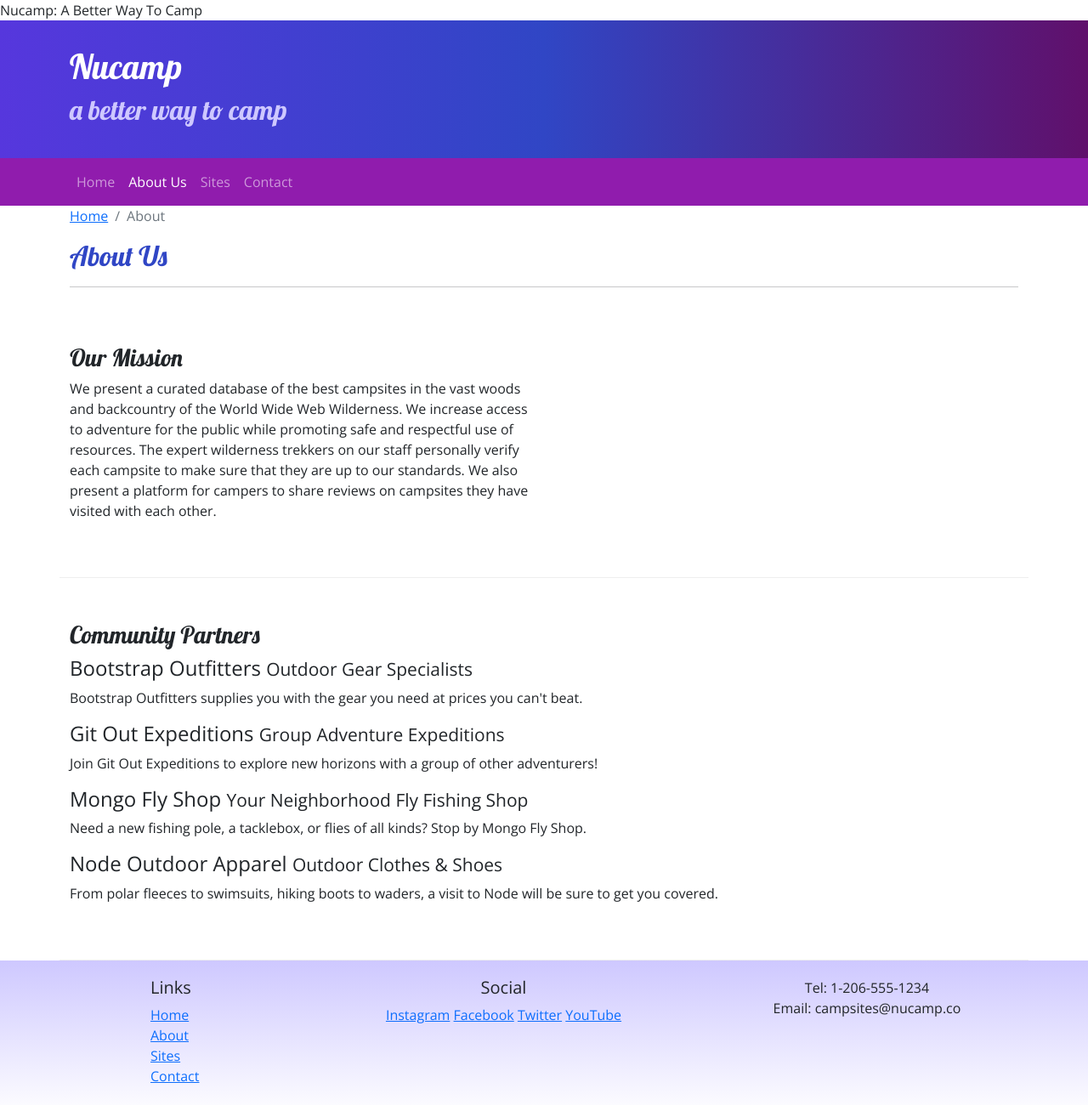
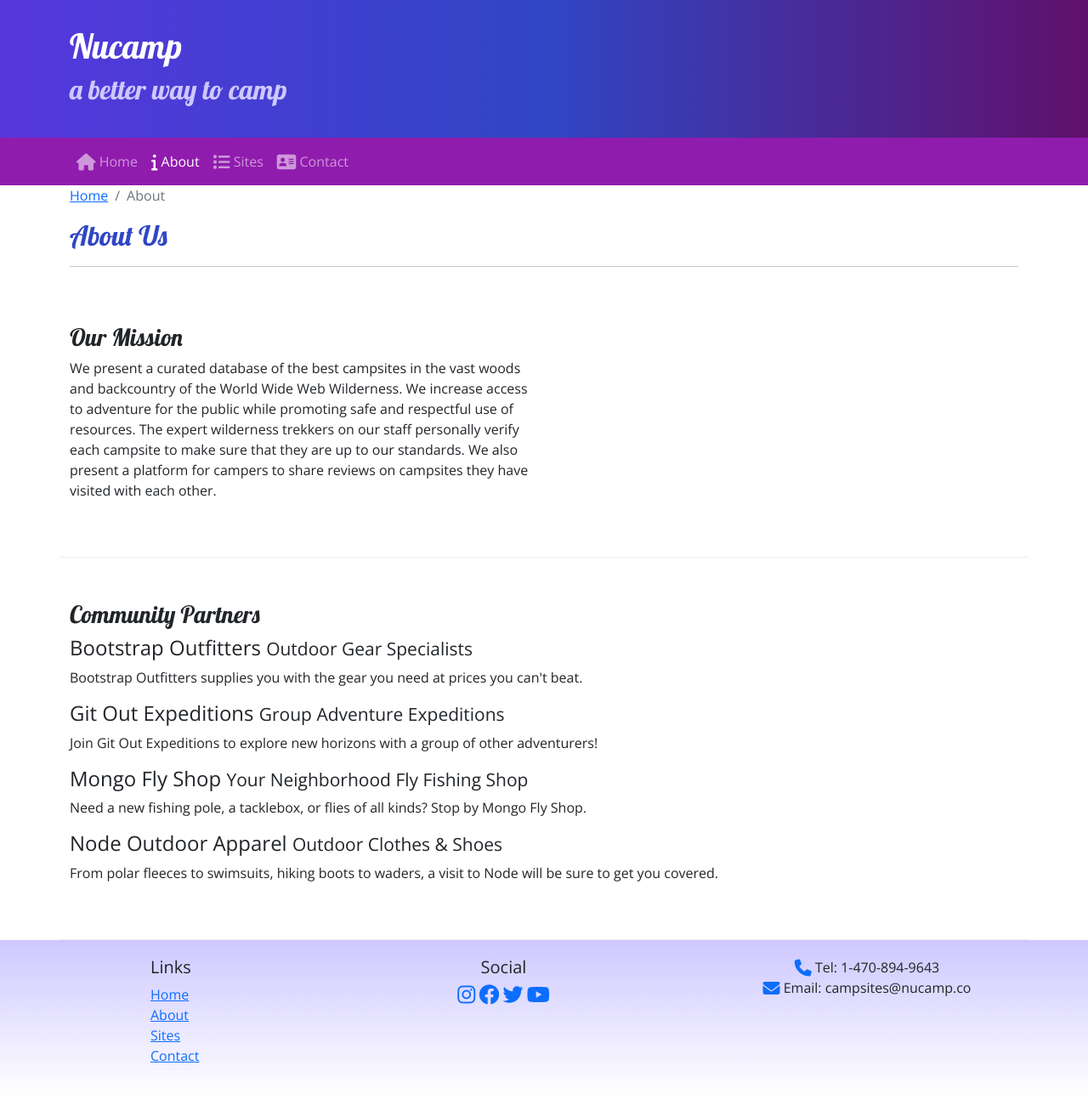
Before and after one commit to henoctshimanga/MyProject, a plain HTML site: page aboutus.html in a window 1280 px wide. Shown: the whole page at 85% size. Drawn offline with nearby package versions, Linux system fonts and the light colour scheme.

Commit message:
Icon Fonts

```diff
--- a/aboutus.html
+++ b/aboutus.html
@@ -9,11 +9,14 @@
     <!-- Bootstrap CSS -->
     <link href="https://cdn.jsdelivr.net/npm/bootstrap@5.2.3/dist/css/bootstrap.min.css" rel="stylesheet" integrity="sha384-rbsA2VBKQhggwzxH7pPCaAqO46MgnOM80zW1RWuH61DGLwZJEdK2Kadq2F9CUG65" crossorigin="anonymous" />
 
+    <!-- Additional CSS must be placed after Bootstrap CSS -->
+    <link rel="stylesheet" href="https://cdnjs.cloudflare.com/ajax/libs/font-awesome/6.2.1/css/all.min.css" integrity="sha512-MV7K8+y+gLIBoVD59lQIYicR65iaqukzvf/nwasF0nqhPay5w/9lJmVM2hMDcnK1OnMGCdVK+iQrJ7lzPJQd1w==" crossorigin="anonymous" referrerpolicy="no-referrer"/>
+
     <!-- Google Lobster -->
     <link rel="stylesheet" href="https://fonts.googleapis.com/css?family=Lobster|Open+Sans" />
 
     <!-- Additional CSS -->
-    <link rel="stylesheet" href="css/styles.css"
+    <link rel="stylesheet" href="css/styles.css">
 
     <title>Nucamp: A Better Way To Camp</title>
 </head>
@@ -39,10 +42,10 @@
             </button>
             <div class="collapse navbar-collapse" id="nucampNavbar">
                 <ul class="navbar-nav">
-                    <li class="nav-item"><a class="nav-link" href="index.html">Home</a></li>
-                    <li class="nav-item"><a class="nav-link active" href="#">About Us</a></li>
-                    <li class="nav-item"><a class="nav-link" href="#">Sites</a></li>
-                    <li class="nav-item"><a class="nav-link" href="#">Contact</a></li>
+                    <li class="nav-item"><a class="nav-link" href="index.html"><i class="fa-solid fa-house fa-lg"></i> Home</a></li>
+                    <li class="nav-item"><a class="nav-link active" href="#"><i class="fa-solid fa-info fa-lg"></i> About</a></li>
+                    <li class="nav-item"><a class="nav-link" href="#"><i class="fa-solid fa-list fa-lg"></i> Sites</a></li>
+                    <li class="nav-item"><a class="nav-link" href="#"><i class="fa-solid fa-address-card fa-lg"></i> Contact</a></li>
                 </ul>
             </div>
         </div>
@@ -99,14 +102,14 @@
                 </div>
                 <div class="col-6 col-sm-5 text-center">
                     <h5>Social</h5>
-                    <a href="http://instagram.com/">Instagram</a>
-                    <a href="http://facebook.com/">Facebook</a>
-                    <a href="http://twitter.com/">Twitter</a>
-                    <a href="http://youtube.com/">YouTube</a>
+                    <a href="http://instagram.com/"><i class="fa-brands fa-instagram fa-xl"></i></a>
+                    <a href="http://facebook.com/"><i class="fa-brands fa-facebook fa-xl"></i></a>
+                    <a href="http://twiter.com/"><i class="fa-brands fa-twitter fa-xl"></i></a>
+                    <a href="http://youtube.com/"><i class="fa-brands fa-youtube fa-xl"></i></a>
                 </div>
                 <div class="col-sm-4 text-center">
-                    Tel: 1-206-555-1234<br />
-                    Email: campsites@nucamp.co
+                    <i  class="fa-solid fa-phone fa-lg text-primary"></i> Tel: 1-470-894-9643<br />
+                    <i class="fa-solid fa-envelope fa-lg text-primary"></i> Email: campsites@nucamp.co
                 </div>
            </div>
         </div>
```
Also changed, not shown: index.html (+13 -10 lines).
